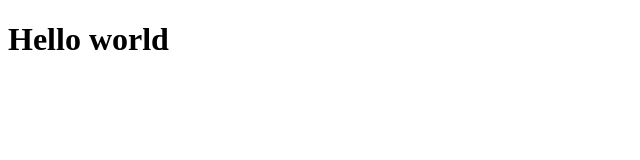
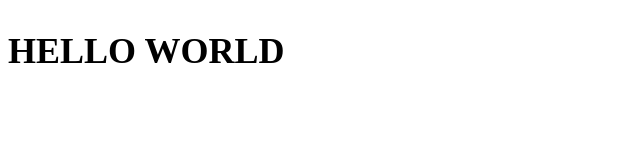
Before and after one commit to NastyaKolmych/Anastasiya-Kolmychevskaya, a plain HTML site: page index.html in a window 1280 px wide. Shown: the whole page, without its empty margins (0-640 px from the left). Drawn offline with Linux system fonts and the light colour scheme.

Commit message:
add title

```diff
--- /dev/null
+++ b/css/index.css
@@ -0,0 +1,4 @@
+.title {
+text-transform: uppercase;
+font-size: 36px;
+}
--- a/index.html
+++ b/index.html
@@ -4,11 +4,16 @@
 <head>
    <meta charset="UTF-8">
    <meta name="viewport" content="width=device-width, initial-scale=1.0">
+   <link rel="stylesheet" href="./css/index.css">
    <title>Document</title>
 </head>
 
 <body>
-   <h1> Hello world </h1>
+   <section class="Hello">
+      <div class="conteiner">
+         <h1 class="title"> Hello world </h1>
+      </div>
+   </section>
 </body>
 
 </html>
```
